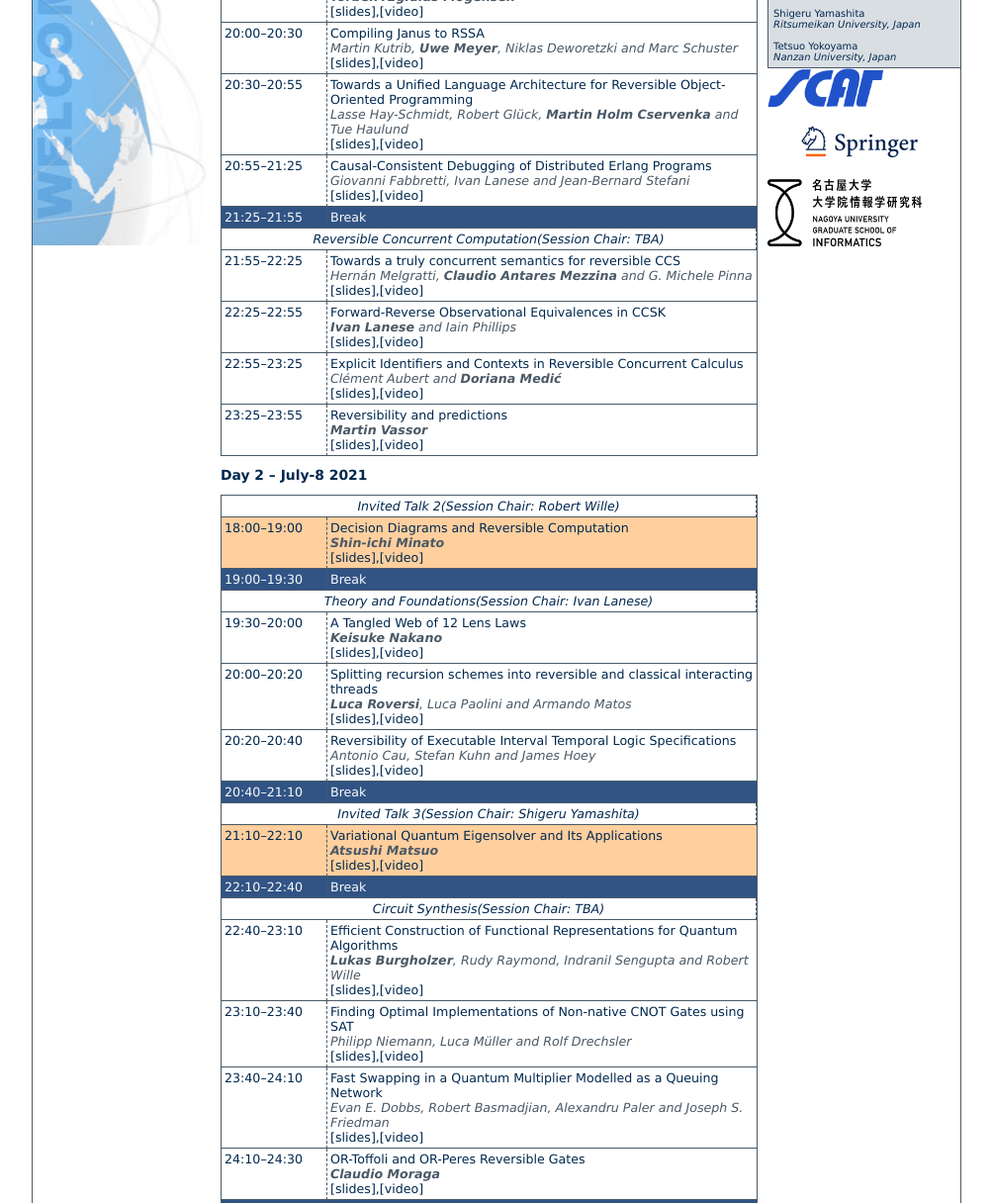
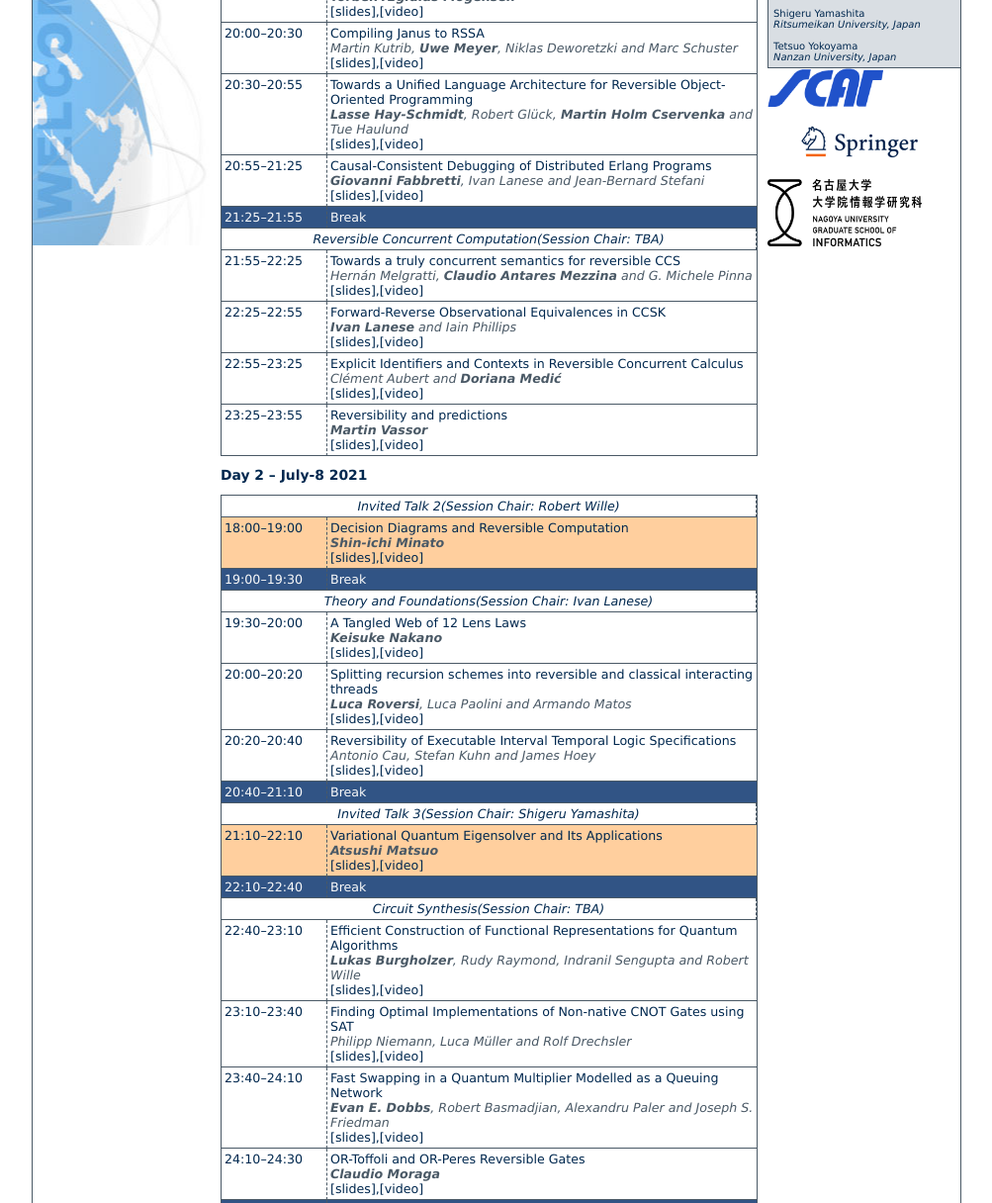
Before and after one commit to reversible-computation-2021/reversible-computation-2021.github.io, a Jekyll site: the page built from program/index.html, in a window 1280 px wide. Shown: the part 536-1752 px from the top of the page at 99% size, without its empty margins (139-1142 px from the left). Built offline with Jekyll 4.4.1, drawn with Linux system fonts in a browser that asks for light colours.

Commit message:
210705-2

```diff
--- a/index.html
+++ b/index.html
@@ -41,7 +41,7 @@ All accepted papers will be included in the conference proceedings and published
 
 <p>
   <b>Get free access for the proceedings <a href="https://link.springer.com/book/10.1007/978-3-030-79837-6" target="_blank">[here]</a>.</b>
-(in preparation)</p>
+</p>
 
 <p>
 RC2021 is financially supported by <a href="https://www.scat.or.jp/en/"><img style="height:8%;width:8%;" src="/images/scat.png"/>Telecom Advanced Technology Research Support Center</a>
--- a/program/index.html
+++ b/program/index.html
@@ -66,7 +66,7 @@ title: Programme (Tentative)
 
 			<div class="paper">Towards a Unified Language Architecture for Reversible Object-Oriented Programming</div>
 
-			<div class="authors">Lasse Hay-Schmidt, Robert Glück, <b>Martin Holm Cservenka</b> and Tue Haulund</div>
+			<div class="authors"><b>Lasse Hay-Schmidt</b>, Robert Glück, <b>Martin Holm Cservenka</b> and Tue Haulund</div>
 
 			<div>[slides],[video]</div>
 </td></tr>
@@ -75,7 +75,7 @@ title: Programme (Tentative)
 
 			<div class="paper">Causal-Consistent Debugging of Distributed Erlang Programs</div>
 
-			<div class="authors">Giovanni Fabbretti, Ivan Lanese and Jean-Bernard Stefani</div>
+			<div class="authors"><b>Giovanni Fabbretti</b>, Ivan Lanese and Jean-Bernard Stefani</div>
 
 			<div>[slides],[video]</div>
 </td></tr>
@@ -199,7 +199,7 @@ title: Programme (Tentative)
 
 			<div class="paper">Fast Swapping in a Quantum Multiplier Modelled as a Queuing Network</div>
 
-			<div class="authors">Evan E. Dobbs, Robert Basmadjian, Alexandru Paler and Joseph S. Friedman</div>
+			<div class="authors"><b>Evan E. Dobbs</b>, Robert Basmadjian, Alexandru Paler and Joseph S. Friedman</div>
 
 			<div>[slides],[video]</div>
 </td></tr>
```
